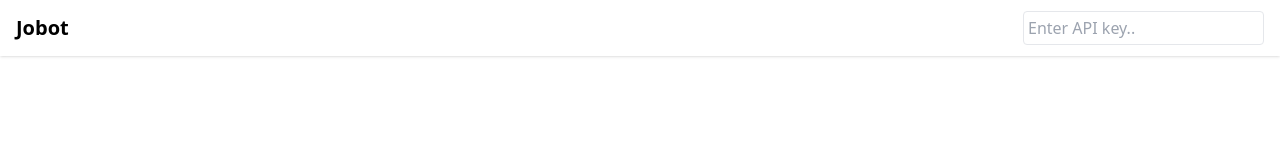
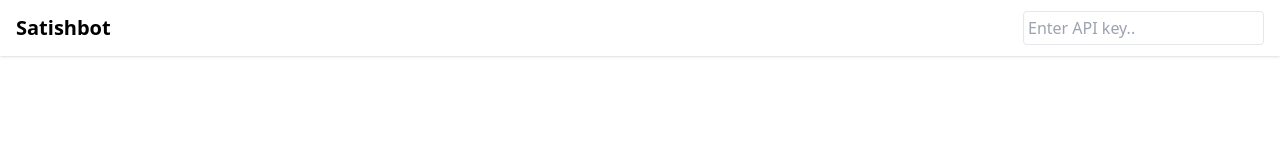
Before and after one commit to satishgitme/satmybot, a Next.js app in the folder satmybot-web/: page / in a window 1280 px wide. Shown: the top 160 px of the page. Built offline with nearby package versions, Linux system fonts and the light colour scheme.

Commit message:
changed name

```diff
--- a/satmybot-web/src/pages/index.js
+++ b/satmybot-web/src/pages/index.js
@@ -59,7 +59,7 @@
         {/* Navbar */}
         <nav className="bg-white shadow w-full">
           <div className="px-4 h-14 flex justify-between items-center">
-            <div className="text-xl font-bold">Jobot</div>
+            <div className="text-xl font-bold">Satishbot</div>
             <div>
               <input
                 type="password"
```
